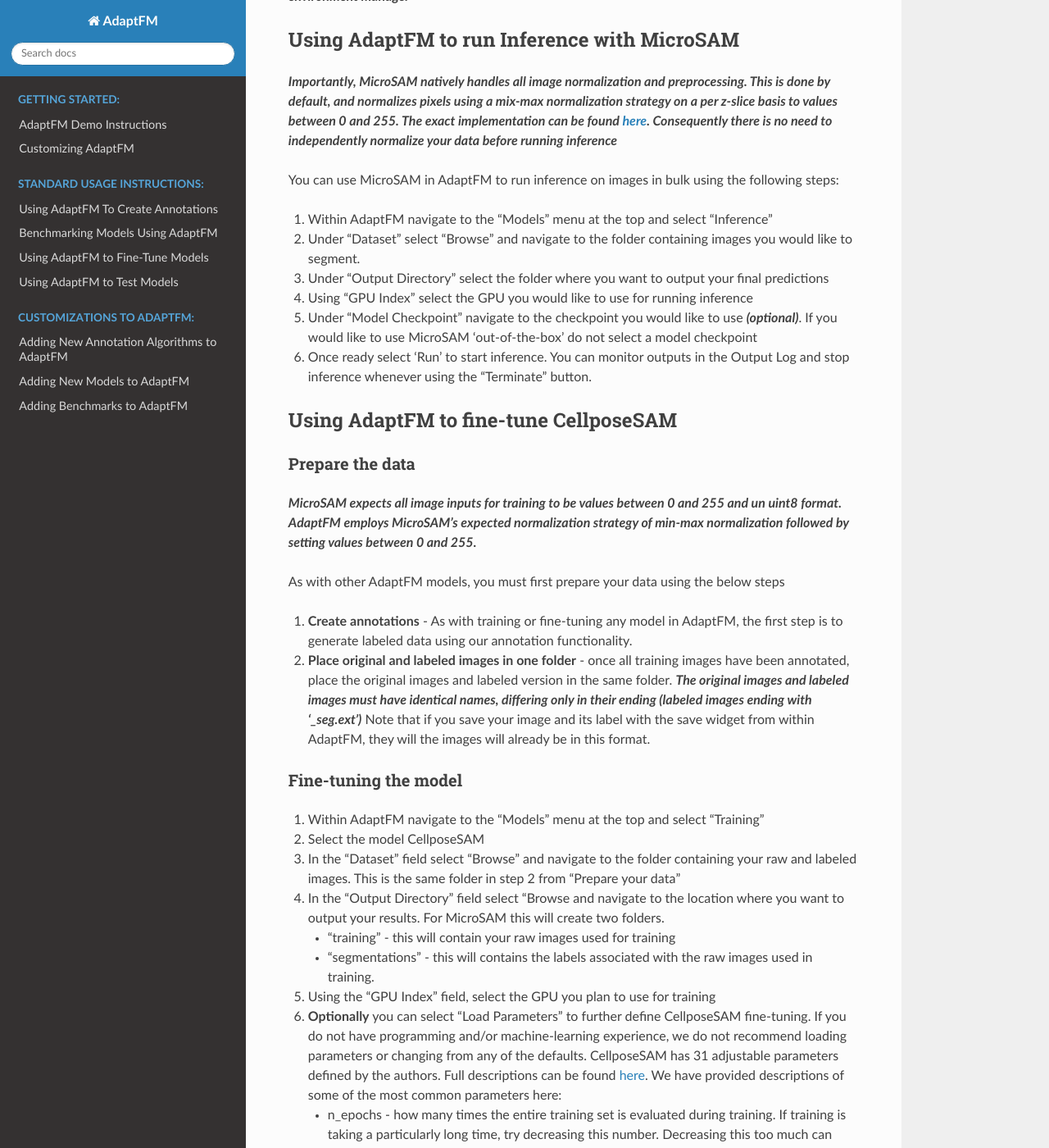
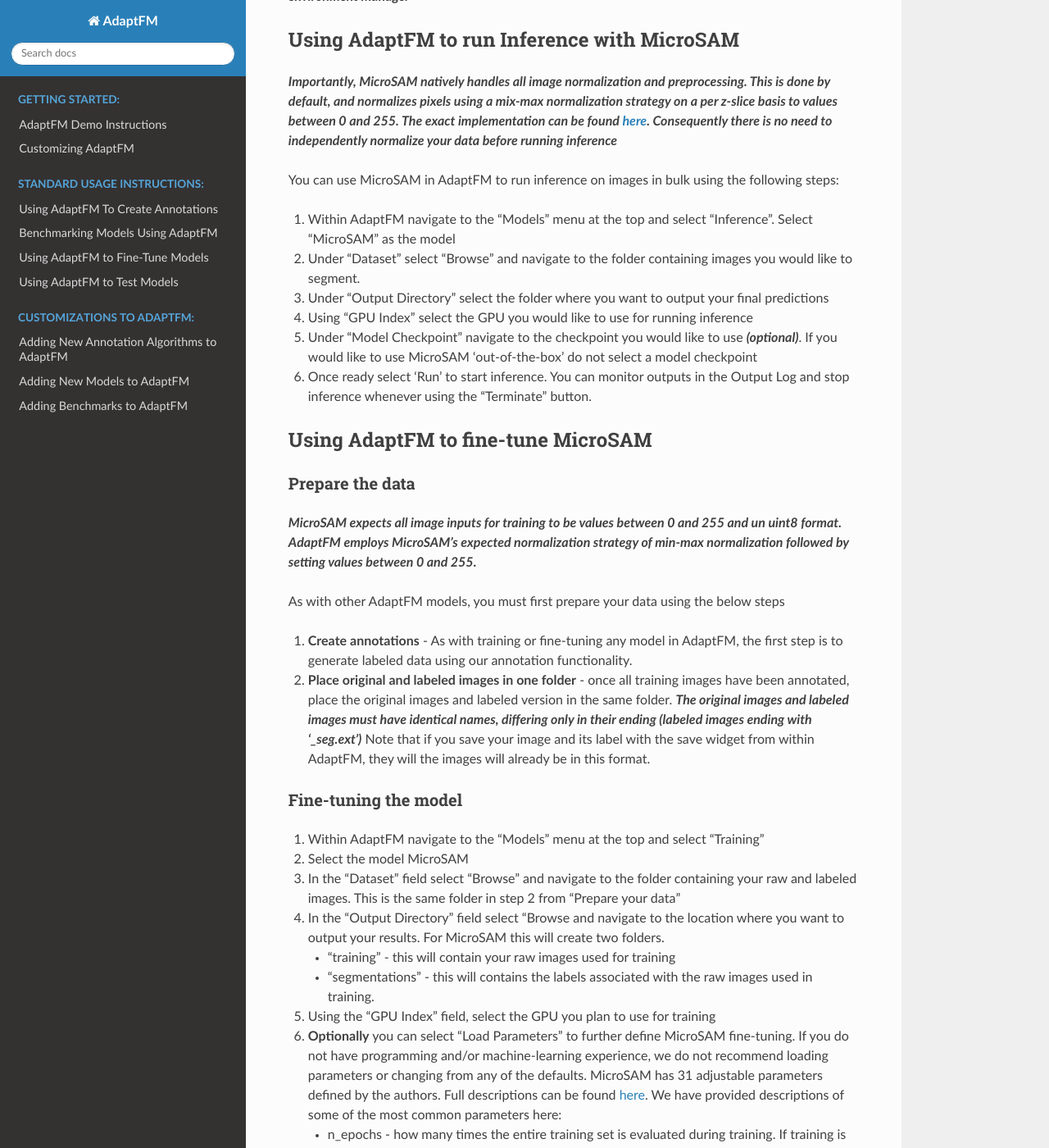
Before and after one commit to Zhao-Lab-UW-DHO/AdaptFM, a Sphinx documentation site: the page built from docs/segmentation-models/MicroSAM.md, in a window 1280 px wide and 1400 px high, scrolled down 392 px. Shown: the whole window at 82% size. Built offline with Sphinx 7.4.7 and the Read the Docs theme 3.1.0, drawn with Linux system fonts in a browser that asks for light colours.

```diff
--- a/docs/segmentation-models/MicroSAM.md
+++ b/docs/segmentation-models/MicroSAM.md
@@ -14,14 +14,14 @@ In AdaptFM, MicroSAM can be used in two ways:
 
 You can use MicroSAM in AdaptFM to run inference on images in bulk using the following steps:
 
-1. Within AdaptFM navigate to the "Models" menu at the top and select "Inference"
+1. Within AdaptFM navigate to the "Models" menu at the top and select "Inference". Select "MicroSAM" as the model
 2. Under "Dataset" select "Browse" and navigate to the folder containing images you would like to segment.
 3. Under "Output Directory" select the folder where you want to output your final predictions
 4. Using "GPU Index" select the GPU you would like to use for running inference
 5. Under "Model Checkpoint" navigate to the checkpoint you would like to use ***(optional)***. If you would like to use MicroSAM 'out-of-the-box' do not select a model checkpoint
 6. Once ready select 'Run' to start inference. You can monitor outputs in the Output Log and stop inference whenever using the "Terminate" button.
 
-## Using AdaptFM to fine-tune CellposeSAM
+## Using AdaptFM to fine-tune MicroSAM
 
 ### Prepare the data
 
@@ -35,13 +35,13 @@ As with other AdaptFM models, you must first prepare your data using the below s
 ### Fine-tuning the model
 
 1. Within AdaptFM navigate to the "Models" menu at the top and select "Training"
-2. Select the model CellposeSAM
+2. Select the model MicroSAM
 3. In the "Dataset" field select "Browse" and navigate to the folder containing your raw and labeled images. This is the same folder in step 2 from "Prepare your data"
 4. In the "Output Directory" field select "Browse and navigate to the location where you want to output your results. For MicroSAM this will create two folders.
     - "training" - this will contain your raw images used for training
     - "segmentations" - this will contains the labels associated with the raw images used in training.
 5. Using the "GPU Index" field, select the GPU you plan to use for training
-6. **Optionally** you can select "Load Parameters" to further define CellposeSAM fine-tuning. If you do not have programming and/or machine-learning experience, we do not recommend loading parameters or changing from any of the defaults. CellposeSAM has 31 adjustable parameters defined by the authors. Full descriptions can be found [here](https://github.com/computational-cell-analytics/micro-sam/blob/main/micro_sam/training/training.py#L228). We have provided descriptions of some of the most common parameters here:
+6. **Optionally** you can select "Load Parameters" to further define MicroSAM fine-tuning. If you do not have programming and/or machine-learning experience, we do not recommend loading parameters or changing from any of the defaults. MicroSAM has 31 adjustable parameters defined by the authors. Full descriptions can be found [here](https://github.com/computational-cell-analytics/micro-sam/blob/main/micro_sam/training/training.py#L228). We have provided descriptions of some of the most common parameters here:
     - n_epochs - how many times the entire training set is evaluated during training. If training is taking a particularly long time, try decreasing this number. Decreasing this too much can limit model performance
     - n_objects_per_batch - the number of objects required to compute a batch. If your images are very sparse, try decreasing this value.  The default value is 25
     - checkpoint_path - the path to the checkpoint used for training
```
Also changed, not shown: docs/segmentation-models/CellposeSAM.md (+1 -1 lines), docs/segmentation-models/SAMMed3D.md (added, +72 -0 lines).
